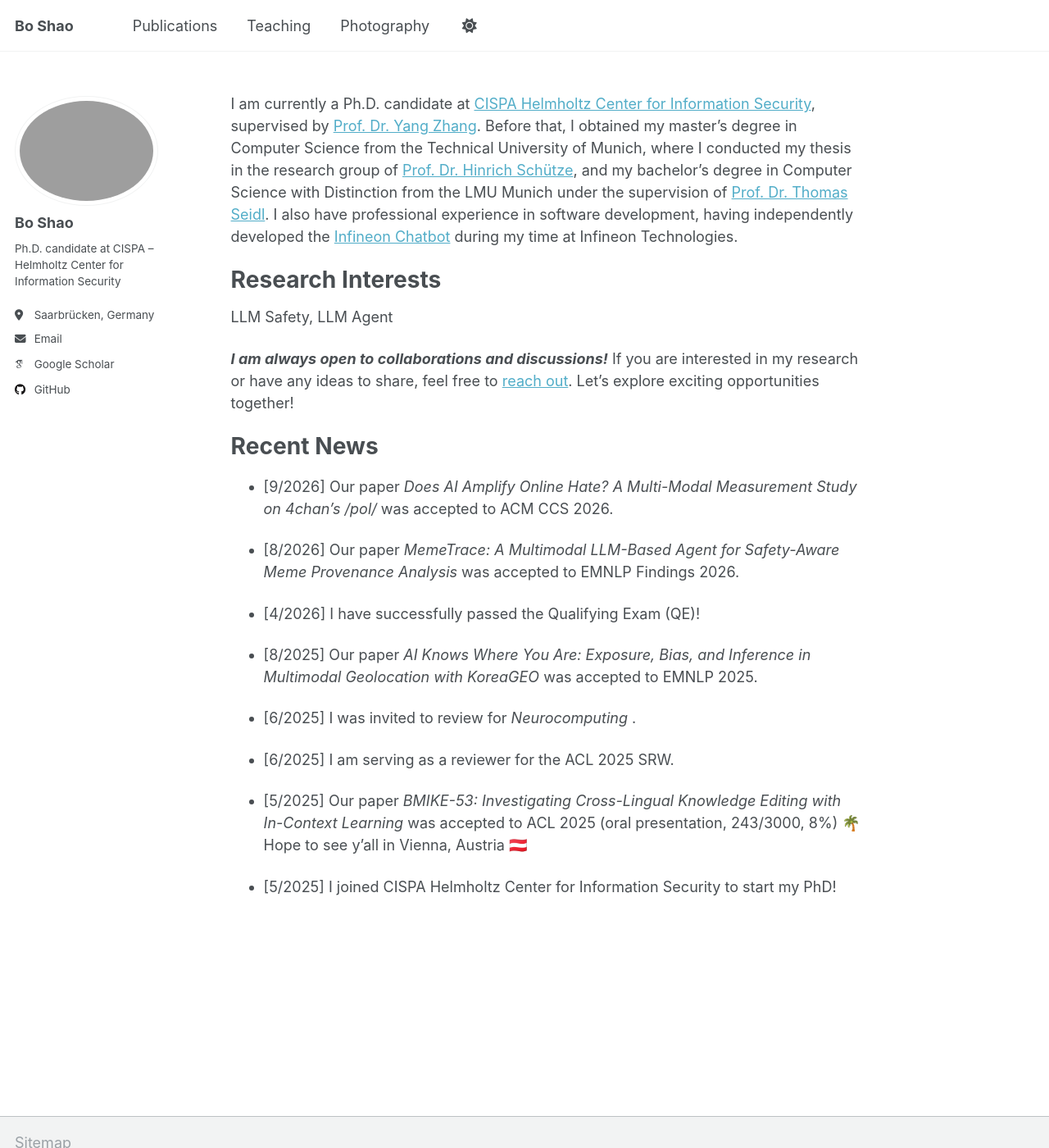
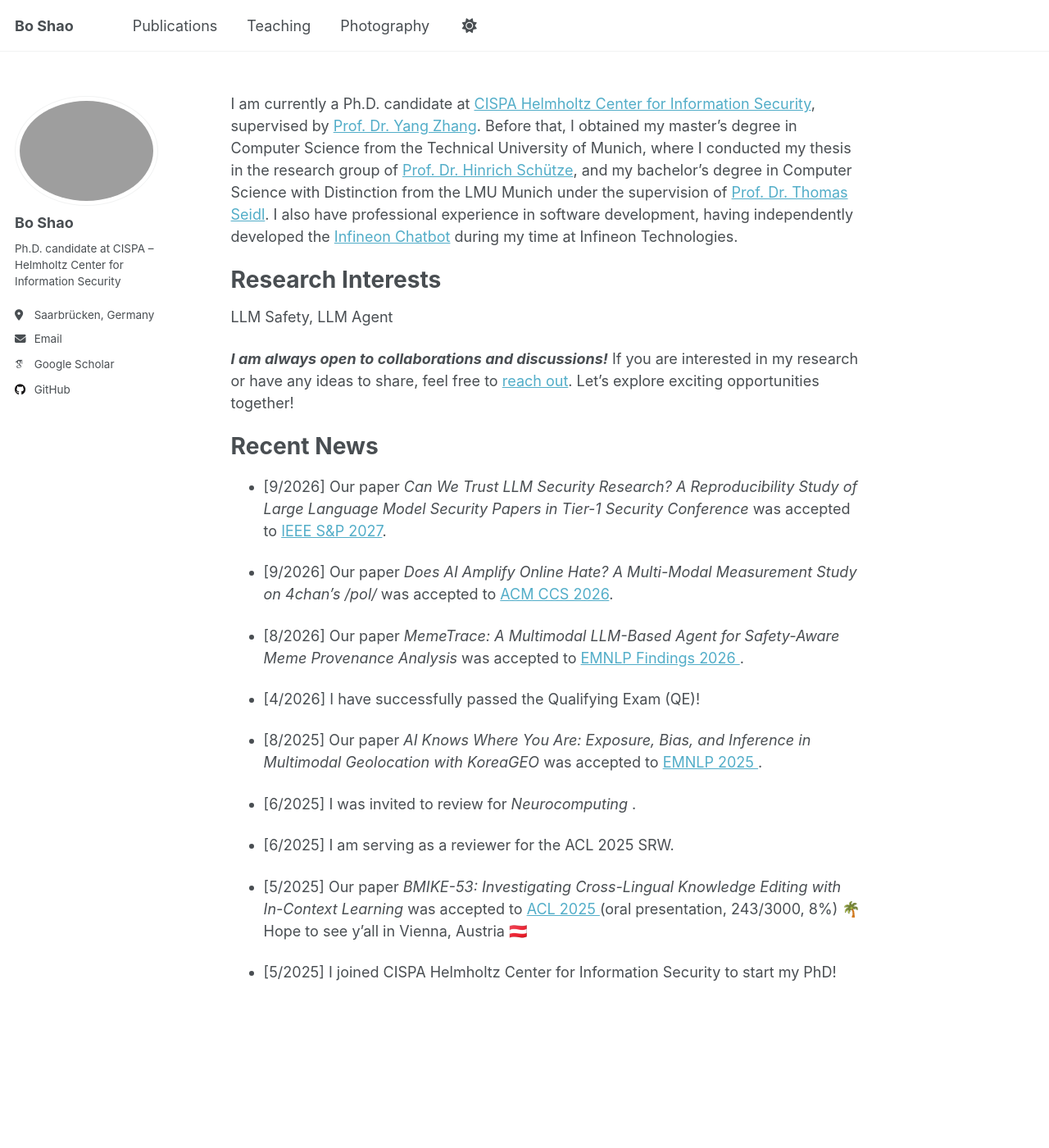
Before and after one commit to bosh-x/bosh-x.github.io, a Jekyll site: the page built from _pages/about.md, in a window 1280 px wide and 1400 px high. Shown: the whole window at 82% size. Built offline with Jekyll 4.4.1, drawn with Linux system fonts in a browser that asks for light colours; some web fonts are replaced; comment, search, counter and statistics services are not loaded.

Commit message:
update s&p2027

```diff
--- a/_pages/about.md
+++ b/_pages/about.md
@@ -18,18 +18,20 @@ LLM Safety, LLM Agent
 Recent News
 ======
 
- - [9/2026] Our paper *Does AI Amplify Online Hate? A Multi-Modal Measurement Study on 4chan's /pol/* was accepted to ACM CCS 2026.
+ - [9/2026] Our paper *Can We Trust LLM Security Research? A Reproducibility Study of Large Language Model Security Papers in Tier-1 Security Conference* was accepted to [IEEE S&P 2027](https://sp2027.ieee-security.org/index.html).
 
- - [8/2026] Our paper *MemeTrace: A Multimodal LLM-Based Agent for Safety-Aware Meme Provenance Analysis* was accepted to EMNLP Findings 2026.
+ - [9/2026] Our paper *Does AI Amplify Online Hate? A Multi-Modal Measurement Study on 4chan's /pol/* was accepted to [ACM CCS 2026](https://www.sigsac.org/ccs/CCS2026/index.html).
+
+ - [8/2026] Our paper *MemeTrace: A Multimodal LLM-Based Agent for Safety-Aware Meme Provenance Analysis* was accepted to [EMNLP Findings 2026 ](https://2026.emnlp.org/).
 
  - [4/2026] I have successfully passed the Qualifying Exam (QE)!
 
- - [8/2025] Our paper *AI Knows Where You Are: Exposure, Bias, and Inference in Multimodal Geolocation with KoreaGEO* was accepted to EMNLP 2025.
+ - [8/2025] Our paper *AI Knows Where You Are: Exposure, Bias, and Inference in Multimodal Geolocation with KoreaGEO* was accepted to [EMNLP 2025 ](https://2025.emnlp.org/).
 
  - [6/2025] I was invited to review for *Neurocomputing* .
 
  - [6/2025] I am serving as a reviewer for the ACL 2025 SRW.
 
- - [5/2025] Our paper *BMIKE-53: Investigating Cross-Lingual Knowledge Editing with In-Context Learning* was accepted to ACL 2025 (oral presentation, 243/3000, 8%) 🌴 Hope to see y’all in Vienna, Austria 🇦🇹
+ - [5/2025] Our paper *BMIKE-53: Investigating Cross-Lingual Knowledge Editing with In-Context Learning* was accepted to [ACL 2025 ](https://2025.aclweb.org/) (oral presentation, 243/3000, 8%) 🌴 Hope to see y’all in Vienna, Austria 🇦🇹
 
  - [5/2025] I joined CISPA Helmholtz Center for Information Security to start my PhD!
```
Also changed, not shown: _pages/publication.md (+7 -0 lines).
